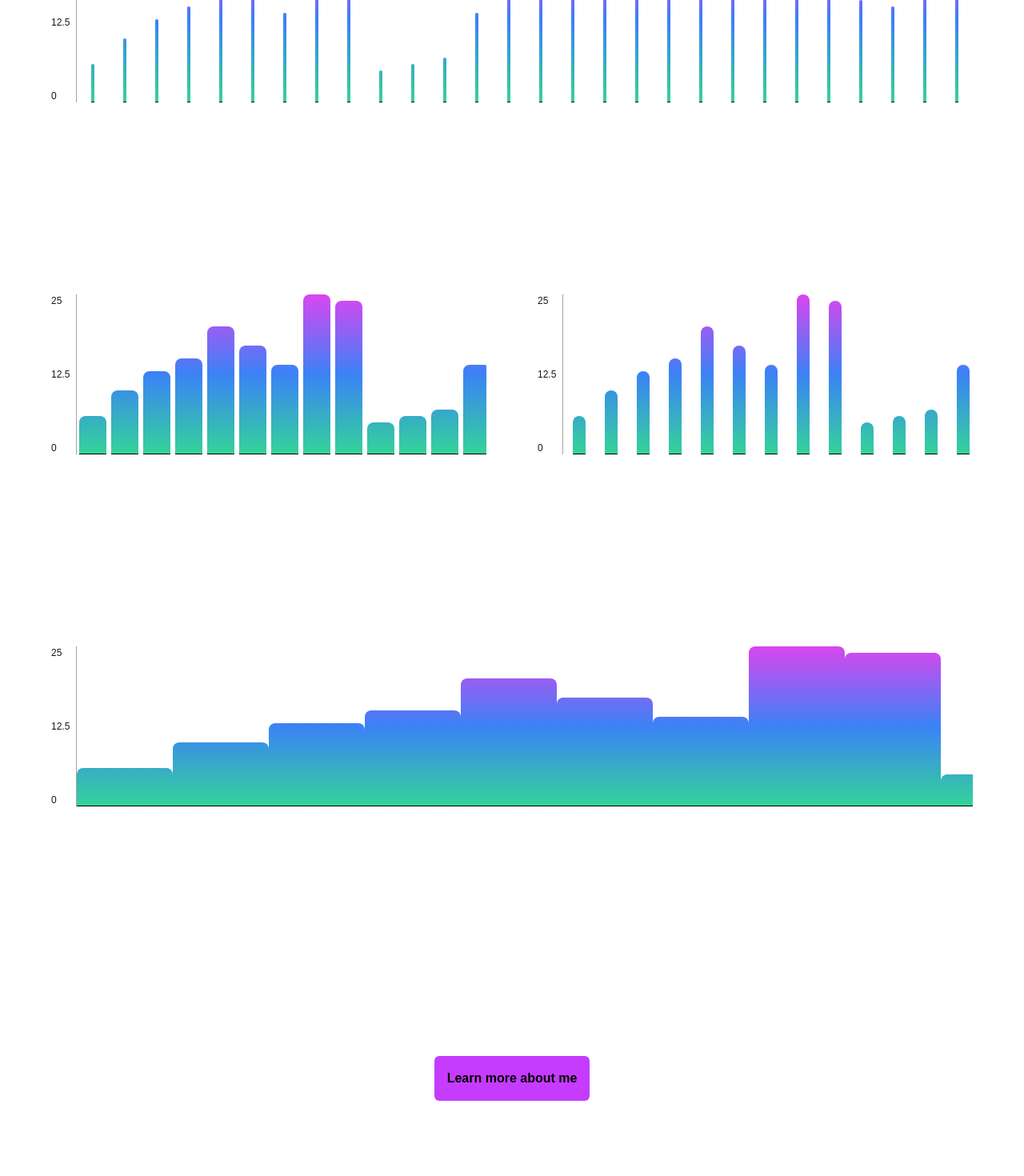
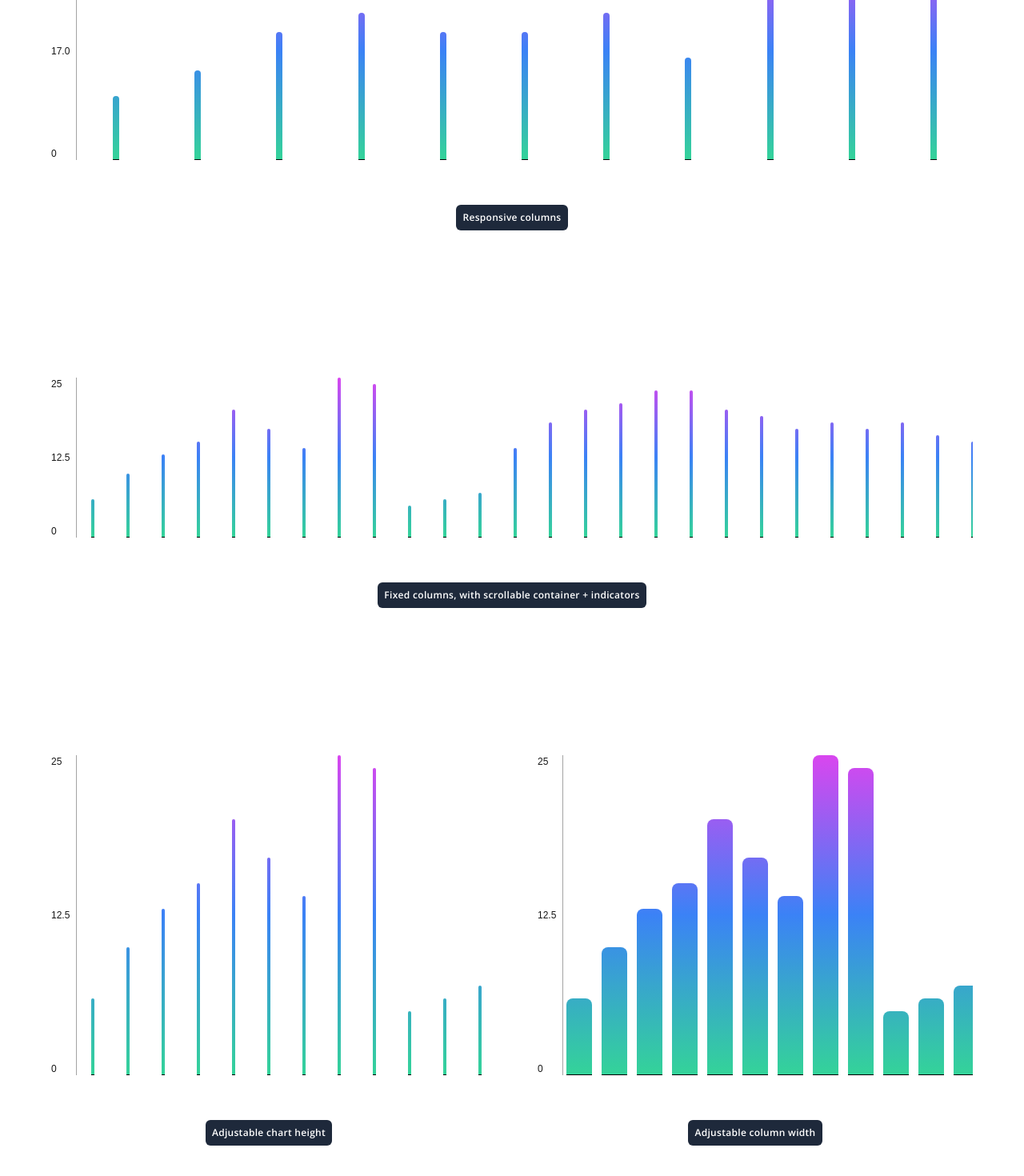
Before and after one commit to Noirad88/Pretty-Charts, a Next.js app: page / in a window 1280 px wide. Shown: the part 600-2070 px from the top of the page at 80% size. Built offline with nearby package versions, Linux system fonts and the light colour scheme.

Commit message:
finished chart implementation, added smaller data source for responsive chart

```diff
--- a/app/layout.js
+++ b/app/layout.js
@@ -13,15 +13,15 @@ const openSans = localFont({
 });
 
 export const metadata = {
-  title: "Playground",
-  description: "Just a page for tinkering",
+  title: "Pretty Charts",
+  description: "By Darion McCoy",
 };
 
 export default function RootLayout({ children }) {
   return (
     <html lang="en">
       <body
-        className={`${sora.variable} ${openSans.variable} antialiased`}
+        className={`${sora.variable} ${openSans.variable} antialiased w-full`}
       >
         {children}
       </body>
--- a/app/page.js
+++ b/app/page.js
@@ -4,24 +4,17 @@ import { useRef, useState, useEffect } from "react";
 import Link from "next/link";
 
 const data_sheet = require('./test_data.json');
-const data_sheet_values = data_sheet.map((entry)=>{
-  return entry["Value"]
-})
+const data_sheet_small = require('./test_data_small.json');
 
-const data_sheet_dates = data_sheet.map((entry)=>{
-  return entry["Date"]
-})
-
-const nums_max = Math.max.apply(null, data_sheet_values)
 const lorem_ipsum = "Lorem ipsum dolor sit amet, consectetur adipiscing elit. Sed quis nisl quis elit pulvinar pharetra nec ac eros. Aliquam ut augue elementum, ultrices tortor vitae, dignissim libero."
 
 function MainGrid({children}) {
   return(
     <div className="flex flex-row justify-center">
-      <div className="grid md:grid-cols-12 grid-cols-4 place-content-center md:max-w-[1200px] w-full gap-x-16 gap-y-32 py-32 md:mx-16 mx-8">
-      {children}
+      <div className="grid md:grid-cols-12 grid-cols-4 md:max-w-[1200px] w-full gap-x-16 gap-y-32 py-32 md:mx-16 mx-8 overflow-hidden">
+        {children}
+      </div>
     </div>
-  </div>
   )
 }
 
@@ -58,10 +51,10 @@ function ChartCol(props){
   })
 
   return (
-    <div ref={bar_parent} style={col_style} onMouseOver={() => {set_on_hover(true)}} onMouseLeave={() => {set_on_hover(false)}} className="basis-10 shrink-0 grow-0 relative flex flex-col items-center justify-end w-full gap-2">
-
-        <div style={{width: col_width + "px"}} className="flex relative flex-col items-center rounded-t-lg justify-end overflow-hidden h-full">
-          <div style={{height: color_bar_height + "px", width: col_width + "px"}} className={`absolute bg-gradient-to-b ${on_hover == true ? "from-fuchsia-300 via-blue-300 to-emerald-300" : "from-fuchsia-500 via-blue-500 to-emerald-400"} border-b-black flex flex-col items-center border-b border-solid transition-all duration-300`}>
+    <div ref={bar_parent} style={col_style} onMouseOver={() => {set_on_hover(true)}} onMouseLeave={() => {set_on_hover(false)}} className={`${props.fixed_width == true ? "basis-10 shrink-0 grow-0" : "grow"} relative flex flex-col items-center justify-end w-full gap-2`}>
+        <div className="hidden basis-10 shrink-0 grow-0 grow"/>
+        <div style={{width: col_width + "px"}} className={`flex relative flex-col items-center rounded-t-lg justify-end overflow-hidden h-full bg-white`}>
+          <div style={{height: color_bar_height + "px", width: col_width + "px"}} className={`absolute bg-gradient-to-b ${on_hover == true ? "opacity-25" : "opacity-100"} ${props.gradient} border-b-black flex flex-col items-center border-b border-solid transition-opacity transition-bg duration-300`}>
           </div>
         </div>
 
@@ -73,15 +66,34 @@ function ChartCol(props){
   )
 }
 
+
+ChartCol.defaultProps = {
+  fixed_width: false,
+  gradient: "from-fuchsia-500 via-blue-500 to-emerald-400"
+}
+
 function Chart(props){
+
+  console.log(props.scrollable)
+
+  const data_sheet_values = props.chart_json.map((entry)=>{
+    return entry["Value"]
+  })
+
+  const data_sheet_dates = props.chart_json.map((entry)=>{
+    return entry["Date"]
+  })
+
+  const nums_max = Math.max.apply(null, data_sheet_values)
 
   let data_v_nums = [
     <div className="text-xs">{0}</div>,
     <div className="text-xs">{(nums_max/2).toFixed(1)}</div>,
-    <div className="text-xs">{+(nums_max).toFixed(1)}</div>]
+    <div className="text-xs">{+(nums_max).toFixed(1)}</div>
+  ]
 
-  const data_cols = data_sheet.map((entry, index)=>{
-    return <ChartCol col_scale={props.col_scale} col_width={props.col_width} key={entry} date={entry["Date"]} height={entry["Value"]} index={index}/>
+  const data_cols = props.chart_json.map((entry, index)=>{
+    return <ChartCol gradient={props.gradient} fixed_width={props.scrollable} col_scale={props.col_scale} col_width={props.col_width} key={entry} date={entry["Date"]} height={entry["Value"]} index={index}/>
   })
 
   let num_list = []
@@ -98,7 +110,7 @@ function Chart(props){
       </div>
       <div className="relative flex flex-row no-scrollbar overflow-x-scroll items-end overflow-y-hidden ml-8">
         <div className="border-b border-b-neutral-400 my-14"/>
-        <div className="grow w-full flex flex-row justify-start items-end my-14">
+        <div className="grow w-full flex flex-row justify-start gap-x-[4px] items-end my-14">
             {data_cols}
         </div>
       </div>
@@ -106,23 +118,29 @@ function Chart(props){
   )
 }
 
-function BigNum(props){
-  return (
-    <div className={`${props.className} flex flex-col justify-center items-center border border-solid border-8 bg-transparent text-center`}>
-      {props.children}
-    </div>
-  )
+Chart.defaultProps = {
+  scrollable: false,
 }
 
 function HeadingChip(){
   return (
-    <div className="bg-foreground w-[100px] h-[8px]"/>
+    <div className="bg-gradient-to-l from-fuchsia-500 via-blue-500 to-emerald-400 w-[100px] h-[8px]"/>
   )
 }
 
+function BigButton(props){
+  return(
+    <Link className = "hover:bg-primary bg-background rounded-md p-4 hover:text-black text-primary font-bold  border-4 border-solid border-primary transition-all" href={props.href}>{props.children}</Link>
+  )
+}
+
+function Caption(props){
+  return(
+    <div className="w-full flex flex-row justify-center"><p className="inline font-semibold text-xs text-center bg-slate-800 p-2 rounded-md text-white">{props.children}</p></div>
+  )
+}
 
 export default function Home() {
-
   return (
     <MainGrid>
         <div className="md:col-span-6 col-span-full">
@@ -138,25 +156,35 @@ export default function Home() {
         </div>
 
         <div className="col-span-full">
-          <Chart col_scale="8" col_width="4"/>
+            <Chart chart_json={data_sheet_small} scrollable={false} col_scale="8" col_width="8"/>
+            <Caption>Responsive columns</Caption>
+        </div>
+
+        <div className="col-span-full">
+          <Chart chart_json={data_sheet} scrollable={true} col_scale="8" col_width="4"/>
+          <Caption>Fixed columns, with scrollable container + indicators</Caption>
         </div>
 
         <div className="md:col-span-6 col-span-full">
-          <Chart col_scale="8" col_width="34"/>
+          <Chart chart_json={data_sheet} scrollable={true} col_scale="16" col_width="4"/>
+          <Caption>Adjustable chart height</Caption>
         </div>
         <div className="md:col-span-6 col-span-full">
-          <Chart col_scale="8" col_width="16"/>
+          <Chart chart_json={data_sheet} scrollable={true} col_scale="16" col_width="32"/>
+          <Caption>Adjustable column width</Caption>
         </div>
 
-        <div className="md:col-span-full col-span-full">
-            <Chart col_scale="8" col_width="120"/>
+
+        <div className="col-span-full">
+            <Chart chart_json={data_sheet} gradient="from-red-500 via-pink-500 to-yellow-400" scrollable={true} col_scale="8" col_width="120"/>
+            <Caption>Adjustable gradient</Caption>
         </div>
 
-        <div className="md:col-span-full col-span-full">
+        <div className="col-span-full">
           <InnerSection className="items-center text-center">
-            <h2>Thanks for looking!</h2>
+            <h2>Thanks for looking! If you use these, just let me know on Twitter or somewhere else.</h2>
             <p>You should look at everything else I do</p>
-            <Link className = "bg-primary rounded-md p-4 text-black font-bold" href="https://darionmccoy.com">Learn more about me</Link>
+            <BigButton href="https://darionmccoy.com">Learn more about me</BigButton>
           </InnerSection>
         </div>
 
--- /dev/null
+++ b/app/test_data_small.json
@@ -0,0 +1,23 @@
+[
+    {"Date":"8/24","Value":"10"}
+    ,
+    {"Date":"8/25","Value":"14"}
+    ,
+    {"Date":"8/26","Value":"20"}
+    ,
+    {"Date":"8/27","Value":"23"}
+    ,
+    {"Date":"8/28","Value":"20"}
+    ,
+    {"Date":"8/29","Value":"20"}
+    ,
+    {"Date":"8/30","Value":"23"}
+    ,
+    {"Date":"8/31","Value":"16"}
+    ,
+    {"Date":"8/30","Value":"34"}
+    ,
+    {"Date":"8/30","Value":"30"}
+    ,
+    {"Date":"8/30","Value":"29"}
+]
```
